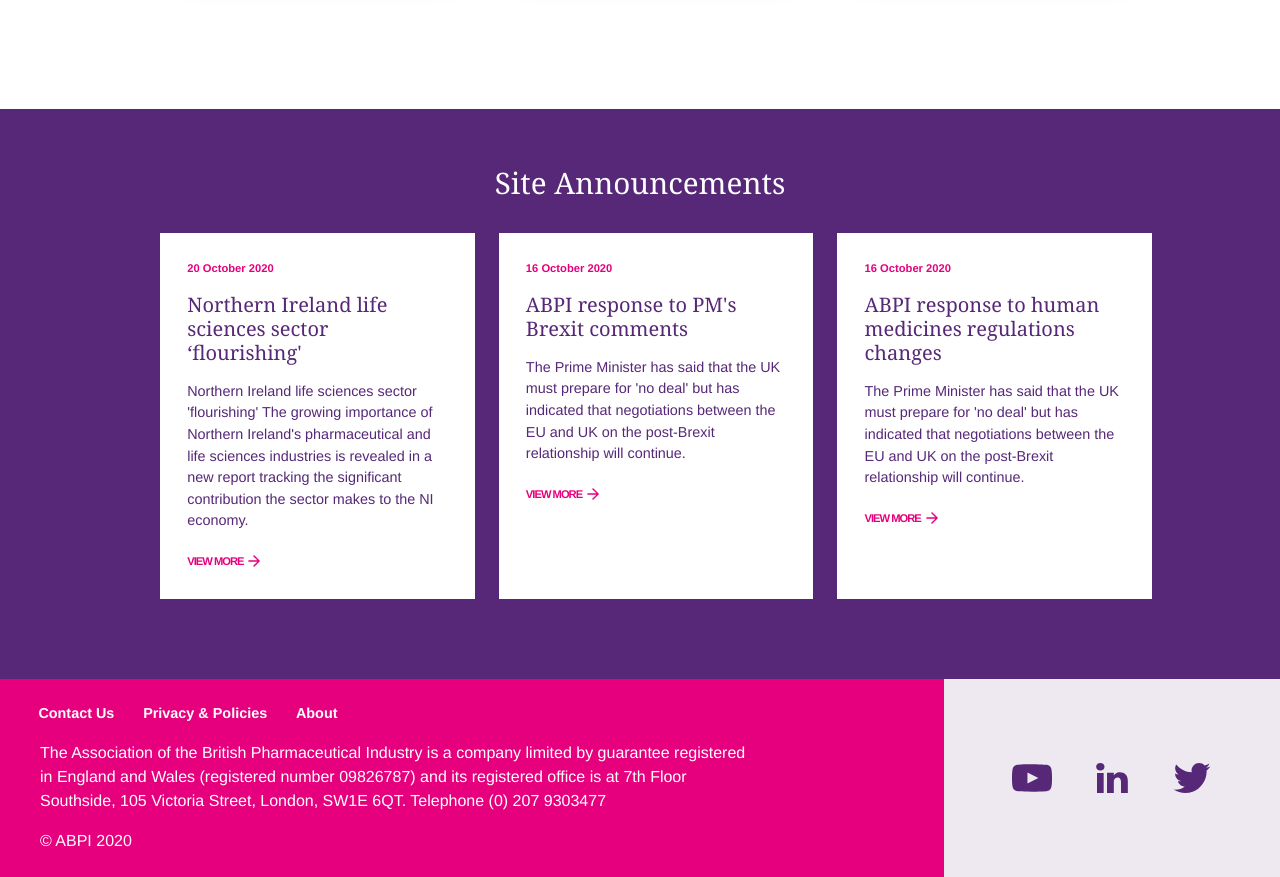
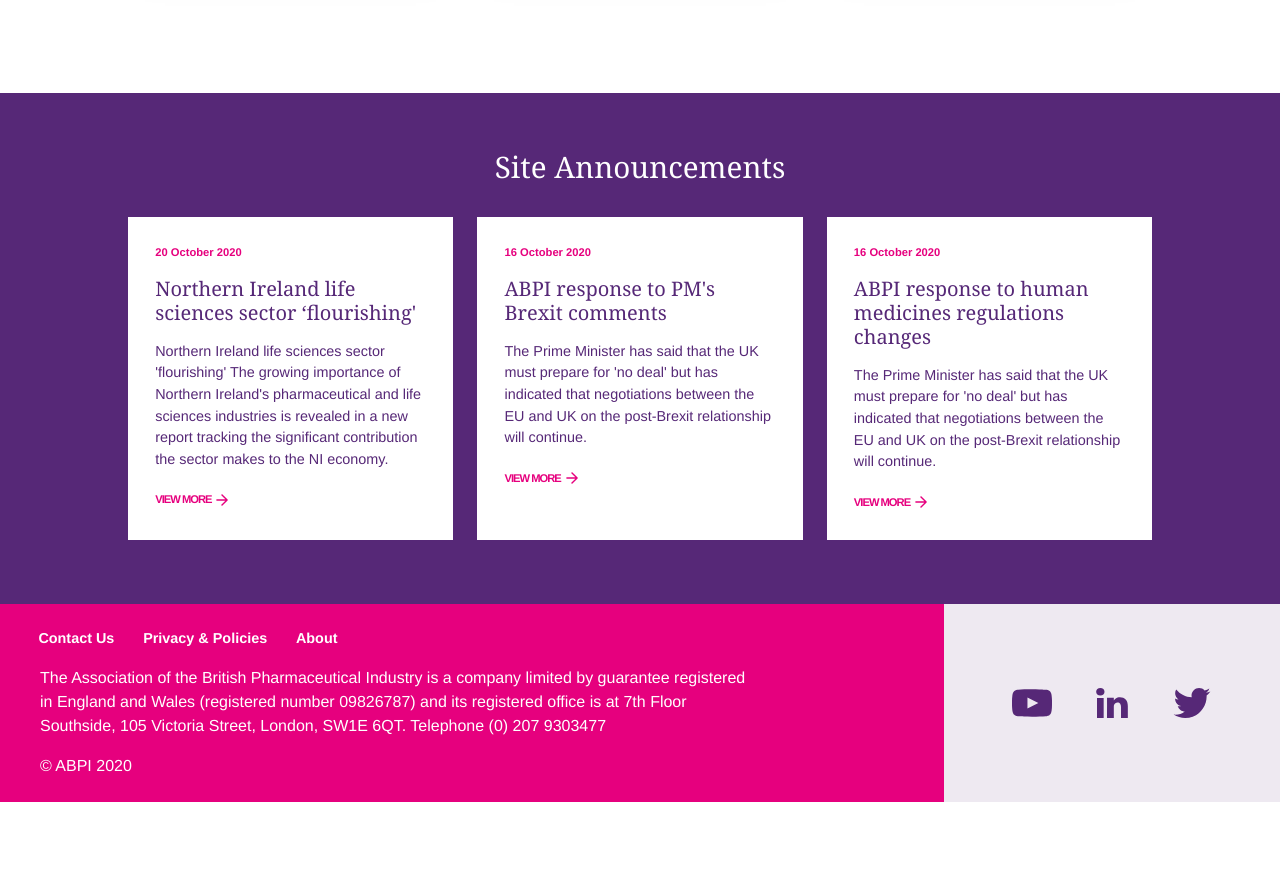
Before and after one commit to titotawfik/SynergyLearningDesignConcept, a website: page src/index.html in a window 1280 px wide. Shown: the part 960-1837 px from the top of the page. After the commit the page ends 1762 px from the top, so only its background shows below. Drawn offline with nearby package versions, Linux system fonts and the light colour scheme.

Commit message:
fixing a few issues

```diff
--- a/src/index.html
+++ b/src/index.html
@@ -191,7 +191,7 @@
         </ul>
       </section>
 
-      <section class="container-fluid bg-primary py-5">
+      <section class="bg-primary py-5">
         <div class="container components-container">
           <h2 class="text-center text-white py-2">Site Announcements</h2>
           <ul class="cards-group row justify-content-center justify-content-lg-between">
--- a/src/js/main.js
+++ b/src/js/main.js
@@ -2,11 +2,11 @@
     $('.slides-container').slick({
         autoplay:true,
         autoplaySpeed:5000,
-        infinite:true,
         adaptiveHeight: true,
         touchThreshold:100,
         dots:true,
         arrows:false,
+        lazyLoad: 'progressive',
         dotsClass:'slick-slider-dots',
         cssEase: 'ease'
     });
--- a/src/scss/_card.scss
+++ b/src/scss/_card.scss
@@ -10,6 +10,10 @@
 $card-border-radius:                0;
 $card-transition: all .3s ease-in-out;
 
+.cards-group{
+  padding-left: 0;
+  margin-bottom: 0;
+}
   .card {
     --#{$prefix}card-bg:   #{$card-bg};
     --#{$prefix}card-height: #{$card-height};
--- a/src/scss/_layout.scss
+++ b/src/scss/_layout.scss
@@ -1,7 +1,4 @@
-body{
-    margin:0;
-    padding:0;
-}
+
 .main-content{
 
     @include media-breakpoint-up(md) {
```
Also changed, not shown: src/css/main.css. Lines whose indentation alone changed are shown as unchanged.
